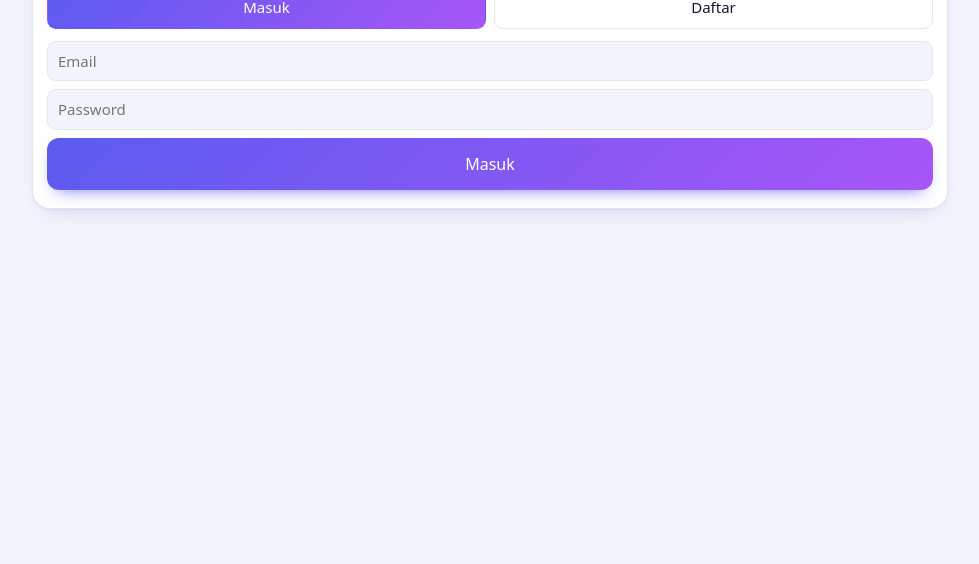
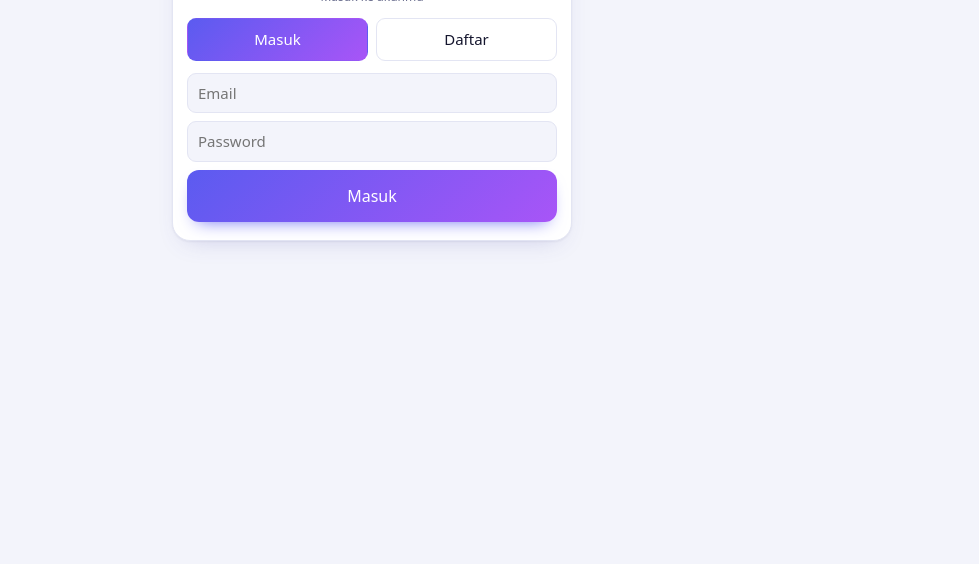
Before and after one commit to fajarqorie88/my-ot-gw, a plain HTML site: page index.html in a window 1280 px wide. Shown: the part 236-800 px from the top of the page, without its empty margins (268-1247 px from the left). Drawn offline with nearby package versions, Linux system fonts and the light colour scheme.

Commit message:
Add files via upload

```diff
--- a/index.html
+++ b/index.html
@@ -41,7 +41,7 @@ nav{backdrop-filter:blur(14px)}
 #hd{display:flex;align-items:center;gap:10px;max-width:520px;margin:0 auto;padding:14px 14px 0;font-weight:700;font-size:19px;letter-spacing:.2px}
 .hg>div+div{margin-top:0}
 @media(min-width:900px){
-body{padding-left:236px}
+body.in{padding-left:236px}
 #hd{position:fixed;left:0;top:0;width:236px;max-width:none;margin:0;padding:24px 22px 10px;font-size:21px;z-index:6}
 nav{top:0;bottom:0;right:auto;width:236px;flex-direction:column;justify-content:flex-start;gap:4px;padding:92px 12px 12px;border-top:0;border-right:1px solid var(--bd)}
 nav button{display:flex;align-items:center;gap:12px;font-size:14px;padding:11px 14px;border-radius:12px;text-align:left}
@@ -175,7 +175,7 @@ async function sa(){if(!sb){auth.err='Tidak bisa terhubung ke server.';return re
 async function out(){const id=user&&user.id;try{await sb.auth.signOut()}catch(e){}
  try{localStorage.removeItem(K+':'+id)}catch(e){}S=fresh();user=null;tab='home';auth.imp=false;auth.ready=true;render()}
 function login(){const up=auth.mode=='up',ip='width:100%;margin-bottom:8px;text-align:left';
- return '<div class="c" style="margin-top:6vh;padding:18px 14px"><div style="display:flex;justify-content:center;margin-bottom:6px">'+LOGO(56)+'</div><h2 style="text-align:center;font-size:22px">My OT</h2><div class="lb" style="text-align:center;margin:2px 0 12px">'+(up?'Buat akun baru':'Masuk ke akunmu')+'</div>'
+ return '<div class="c" style="margin:10vh auto 0;max-width:400px;padding:18px 14px"><div style="display:flex;justify-content:center;margin-bottom:6px">'+LOGO(56)+'</div><h2 style="text-align:center;font-size:22px">My OT</h2><div class="lb" style="text-align:center;margin:2px 0 12px">'+(up?'Buat akun baru':'Masuk ke akunmu')+'</div>'
  +'<div class="sg" style="margin:0 0 12px"><button class="'+(up?'':'on')+'" onclick="am(\'in\')">Masuk</button><button class="'+(up?'on':'')+'" onclick="am(\'up\')">Daftar</button></div>'
  +'<input type="email" id="a_e" placeholder="Email" autocomplete="email" value="'+esc(auth.em)+'" style="'+ip+'">'
  +'<input type="password" id="a_p" placeholder="Password'+(up?' (min. 6 karakter)':'')+'" autocomplete="'+(up?'new-password':'current-password')+'" onkeydown="if(event.key==\'Enter\')sa()" style="'+ip+'">'
@@ -202,7 +202,7 @@ function dedAdd(){const n=$('#dn').value.trim(),t=$('#dt').value,v=+$('#dv').val
  (S.ded=S.ded||[]).push({id:Date.now().toString(36),nama:n,tipe:t,nilai:v});save();pushSet();render()}
 function dedDel(id){S.ded=(S.ded||[]).filter(d=>d.id!=id);save();pushSet();render()}
 function render(){const v=!auth.ready?'<div class="c" style="text-align:center;margin-top:20vh;color:var(--mu)">Memuat...</div>':!user?login():(auth.imp?impCard():'')+(tab=='home'?home():tab=='rekap'?rekap():set());
- $('#v').innerHTML=v;$('#v').className=tab=='home'?'':'nar';const hdr=$('#hd');hdr.style.display=user&&auth.ready?'':'none';if(!hdr.firstChild)hdr.innerHTML=LOGO(32)+'<span>My OT</span>';document.querySelector('nav').style.display=user&&auth.ready?'':'none';
+ $('#v').innerHTML=v;document.body.classList.toggle('in',!!(user&&auth.ready));$('#v').className=tab=='home'?'':'nar';const hdr=$('#hd');hdr.style.display=user&&auth.ready?'':'none';if(!hdr.firstChild)hdr.innerHTML=LOGO(32)+'<span>My OT</span>';document.querySelector('nav').style.display=user&&auth.ready?'':'none';
  document.querySelectorAll('nav button').forEach(b=>b.classList.toggle('on',b.dataset.t==tab))}
 if(sb)sb.auth.onAuthStateChange((e,s)=>{const u=s&&s.user||null;if(e!='INITIAL_SESSION'&&(u&&u.id)==(user&&user.id))return;user=u;
  if(u)S=rd(K+':'+u.id)||fresh();
```
